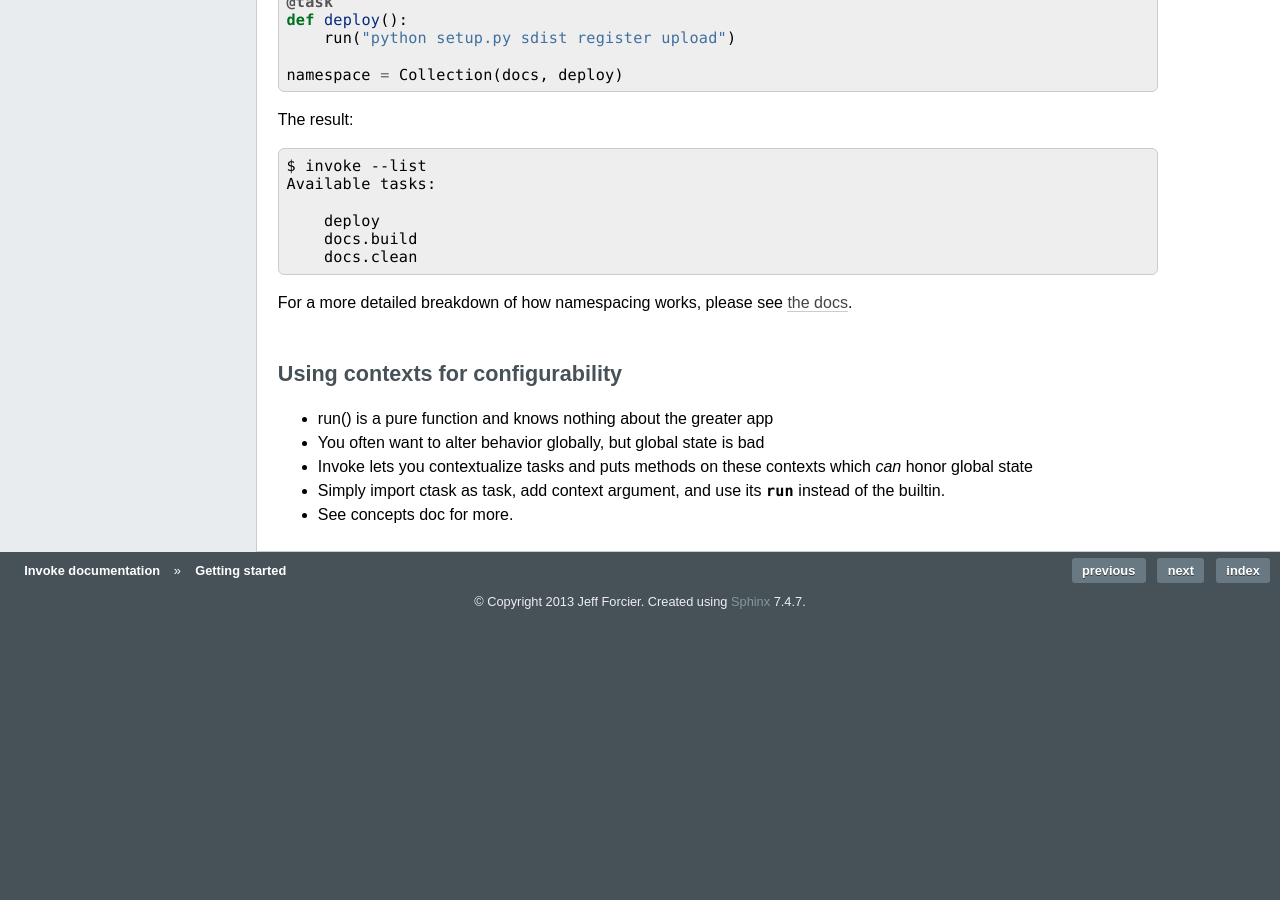
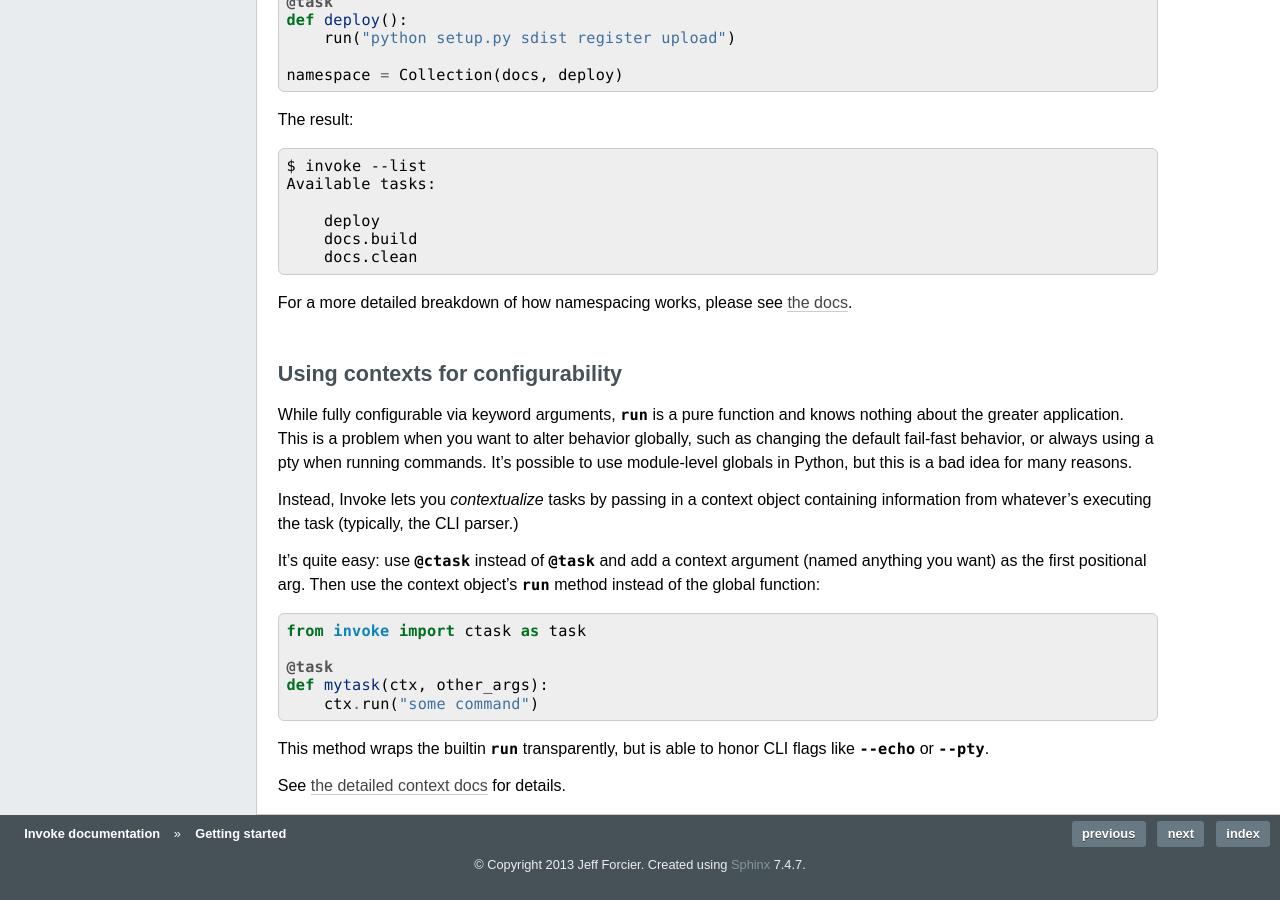
Before and after one commit to pyinvoke/invoke, a Sphinx documentation site: the page built from docs/getting_started.rst, in a window 1280 px wide and 900 px high, scrolled down 3130 px. Built offline with Sphinx 7.4.7, drawn with Linux system fonts in a browser that asks for light colours; before the commit the page ends 3766 px from its top, so only the background shows below that.

Commit message:
Expand getting-started doc on contexts

```diff
--- a/docs/getting_started.rst
+++ b/docs/getting_started.rst
@@ -183,10 +183,28 @@ docs <concepts/namespaces>`.
 Using contexts for configurability
 ==================================
 
-* run() is a pure function and knows nothing about the greater app
-* You often want to alter behavior globally, but global state is bad
-* Invoke lets you contextualize tasks and puts methods on these contexts which
-  *can* honor global state
-* Simply import ctask as task, add context argument, and use its `.run` instead
-  of the builtin.
-* See concepts doc for more.
+While fully configurable via keyword arguments, `~.runner.run` is a pure
+function and knows nothing about the greater application. This is a problem
+when you want to alter behavior globally, such as changing the default
+fail-fast behavior, or always using a pty when running commands. It's possible
+to use module-level globals in Python, but this is a bad idea for many reasons.
+
+Instead, Invoke lets you *contextualize* tasks by passing in a context object
+containing information from whatever's executing the task (typically, the CLI
+parser.)
+
+It's quite easy: use `@ctask <.ctask>` instead of `@task <.task>` and add a
+context argument (named anything you want) as the first positional arg. Then
+use the context object's `~invoke.context.Context.run` method instead of the
+global function::
+
+    from invoke import ctask as task
+
+    @task
+    def mytask(ctx, other_args):
+        ctx.run("some command")
+
+This method wraps the builtin `~.runner.run` transparently, but is able to
+honor CLI flags like :option:`--echo` or :option:`--pty`.
+
+See :doc:`the detailed context docs </concepts/context>` for details.
```
